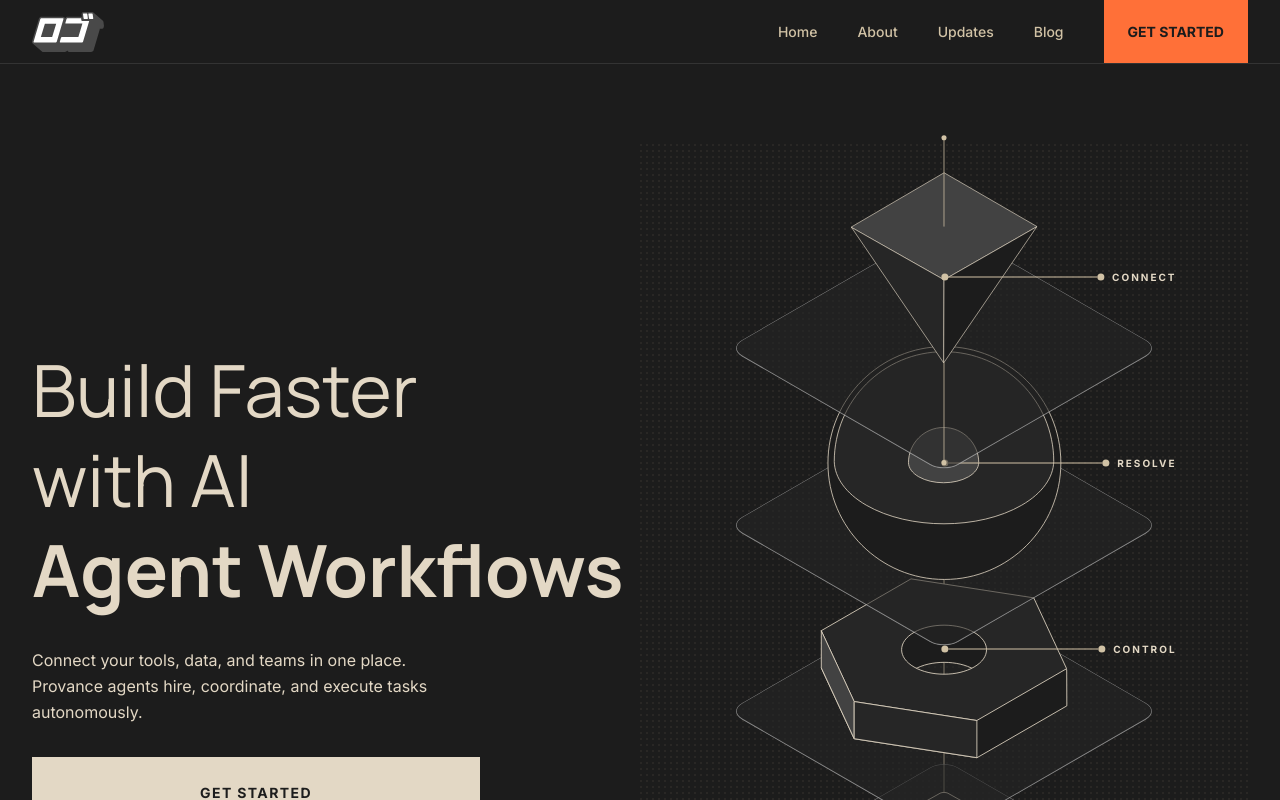
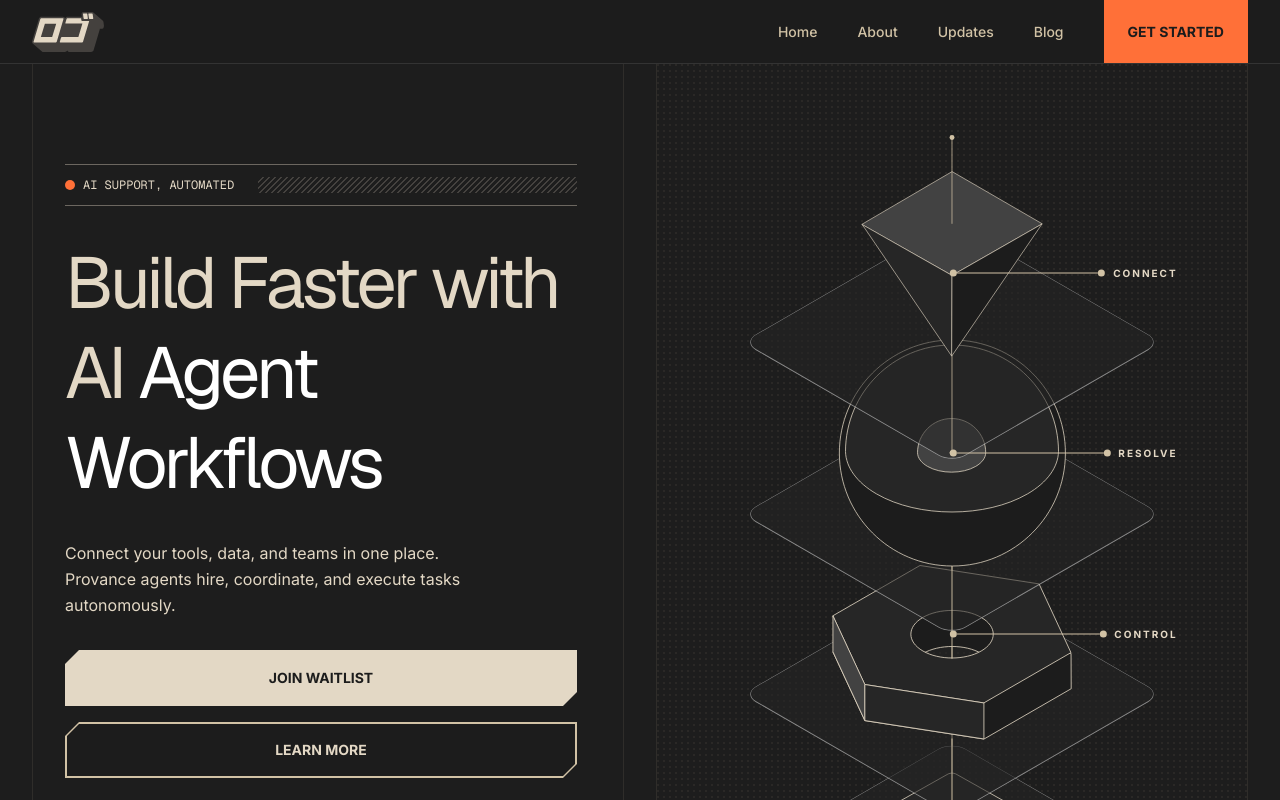
Before and after one commit to Chucks1093/provance, a Next.js app: page / in a window 1280 px wide. Shown: the top 800 px of the page. Built offline with nearby package versions, Linux system fonts and the light colour scheme.

Commit message:
Refactor font styles and update Hero component layout for improved design

```diff
--- a/app/globals.css
+++ b/app/globals.css
@@ -9,8 +9,8 @@
    --color-foreground: var(--foreground);
    --font-sans: var(--font-inter);
    --font-mono: var(--font-geist-mono);
-   --font-heading: var(--font-manrope);
-   --font-manrope: var(--font-manrope);
+   --font-heading: var(--font-geist);
+   --font-geist: var(--font-geist);
    --font-inter: var(--font-inter);
    --color-sidebar-ring: var(--sidebar-ring);
    --color-sidebar-border: var(--sidebar-border);
--- a/app/layout.tsx
+++ b/app/layout.tsx
@@ -1,5 +1,5 @@
 import type { Metadata } from "next";
-import { Inter, Manrope, Geist_Mono } from "next/font/google";
+import { Inter, Geist, Geist_Mono } from "next/font/google";
 import "./globals.css";
 
 const inter = Inter({
@@ -7,8 +7,8 @@ const inter = Inter({
    subsets: ["latin"],
 });
 
-const manrope = Manrope({
-   variable: "--font-manrope",
+const geist = Geist({
+   variable: "--font-geist",
    subsets: ["latin"],
 });
 
@@ -70,7 +70,7 @@ export default function RootLayout({
    return (
       <html
          lang="en"
-         className={`${inter.variable} ${manrope.variable} ${geistMono.variable} h-full antialiased`}
+         className={`${inter.variable} ${geist.variable} ${geistMono.variable} h-full antialiased`}
       >
          <body className="min-h-full flex flex-col bg-black relative overflow-x-hidden">
             {children}
--- a/app/page.tsx
+++ b/app/page.tsx
@@ -3,7 +3,7 @@ import Hero from "@/components/landing-page/Hero";
 
 export default function LandingPage() {
    return (
-      <main className="bg-ink-dark">
+      <main className="bg-ink">
          <Header />
          <Hero />
       </main>
--- a/components/landing-page/Header.tsx
+++ b/components/landing-page/Header.tsx
@@ -10,7 +10,7 @@ const navLinks = [
 export default function Header() {
    return (
       <header className="sticky top-0 z-50 flex items-center justify-between px-8 h-[8vh] bg-ink-dark border-b border-white/10">
-         <ProvanceLogo className="text-white" />
+         <ProvanceLogo className="text-sand" />
 
          <nav className="flex items-center gap-10 h-full">
             {navLinks.map((link) => (
--- a/components/landing-page/Hero.tsx
+++ b/components/landing-page/Hero.tsx
@@ -2,15 +2,31 @@ import HeroGraphic from "@/components/landing-page/HeroGraphic";
 
 export default function Hero() {
    return (
-      <section className="flex min-h-screen bg-ink-dark px-8 py-20">
+      <section className="grid grid-cols-2 gap-8 min-h-screen bg-ink px-8 ">
          {/* Left */}
-         <div className="flex flex-col justify-center gap-8 flex-1 max-w-2xl">
-            <h1 className="font-manrope text-7xl leading-tight text-sand">
-               Build Faster
-               <br />
-               with AI
-               <br />
-               <span className="font-bold">Agent Workflows</span>
+         <div className="flex flex-col gap-8 w-full max-w-2xl pt-25 border-x border-sand-faint px-8 pr-">
+            {/* Badge */}
+            <div className="flex items-center justify-between w-full max-w-lg  border-t border-b  py-3 border-sand/40 ">
+               <div className="flex items-center gap-2  pr-6 flex-shrink-0">
+                  <div className="w-2.5 h-2.5 rounded-full bg-orange flex-shrink-0" />
+                  <p className="text-sand text-xs font-mono uppercase">
+                     AI Support, automated
+                  </p>
+               </div>
+               <div
+                  className="w-full h-full"
+                  style={{
+                     backgroundImage:
+                        "repeating-linear-gradient(-45deg, var(--sand) 0, var(--sand) 1px, transparent 0, transparent 50%)",
+                     backgroundSize: "6px 6px",
+                     opacity: 0.2,
+                  }}
+               />
+            </div>
+
+            <h1 className="font-geist text-7xl leading-tight text-sand tracking-tighter font-normal">
+               Build Faster with AI
+               <span className="text-white"> Agent Workflows</span>
             </h1>
 
             <p className="text-base text-sand leading-relaxed max-w-md">
@@ -19,20 +35,42 @@ export default function Hero() {
                Provance agents hire, coordinate, and execute tasks autonomously.
             </p>
 
+            <div className="grid items-center gap-4 w-full max-w-lg">
                <a
-               href="#get-started"
-               className="flex items-center justify-center w-full max-w-md h-[72px] bg-sand text-ink font-bold text-sm tracking-widest hover:bg-sand-light transition-colors"
+                  href="#waitlist"
+                  className="flex items-center justify-center flex-1 h-[56px] bg-sand text-ink-dark font-bold text-sm hover:bg-sand-light transition-colors"
                   style={{
                      clipPath:
-                     "polygon(0 0, 100% 0, 100% calc(100% - 14px), calc(100% - 14px) 100%, 0 100%)",
+                        "polygon(14px 0, 100% 0, 100% calc(100% - 14px), calc(100% - 14px) 100%, 0 100%, 0 14px)",
                   }}
                >
-               GET STARTED
+                  JOIN WAITLIST
                </a>
+               <div
+                  className="flex-1 h-[56px] p-[2px]"
+                  style={{
+                     clipPath:
+                        "polygon(14px 0, 100% 0, 100% calc(100% - 14px), calc(100% - 14px) 100%, 0 100%, 0 14px)",
+                     background: "var(--sand-mid)",
+                  }}
+               >
+                  <a
+                     href="#learn-more"
+                     className="flex items-center justify-center w-full h-full text-sand font-bold text-sm hover:bg-sand-mid/10 transition-colors"
+                     style={{
+                        clipPath:
+                           "polygon(12px 0, 100% 0, 100% calc(100% - 12px), calc(100% - 12px) 100%, 0 100%, 0 12px)",
+                        background: "var(--ink-dark)",
+                     }}
+                  >
+                     LEARN MORE
+                  </a>
+               </div>
+            </div>
          </div>
 
          {/* Right */}
-         <div className="flex-1 relative flex items-center justify-center">
+         <div className="relative flex items-center justify-center py-20 border-x border-sand-faint">
             <div className="hero-dots absolute inset-0" />
             <HeroGraphic />
          </div>
--- a/components/landing-page/HeroGraphic.tsx
+++ b/components/landing-page/HeroGraphic.tsx
@@ -60,12 +60,12 @@ export default function HeroGraphic() {
    return (
       <div className="relative w-[90%] max-w-[560px] aspect-[0.617647]">
          {/* Spine — FIRST in DOM so solid 3D objects naturally occlude it */}
-         <div className="absolute left-1/2 -translate-x-px top-[4%] bottom-[6%] w-[2px] bg-sand-mid opacity-60 pointer-events-none" />
+         <div className="absolute left-1/2 -translate-x-px top-[4%] bottom-[0%] w-[2px] bg-sand-mid opacity-60 pointer-events-none" />
 
          {/* ── BACK → FRONT render order ── */}
 
          {/* Bottom glow dot (94%) */}
-         <div className="absolute left-1/2 -translate-x-1/2 -translate-y-1/2 top-[94%] flex items-center justify-center">
+         <div className="absolute left-1/2 -translate-x-1/2 -translate-y-1/2 top-[100%] flex items-center justify-center">
             <div className="w-[7px] h-[7px] rounded-full bg-sand-mid" />
          </div>
 
@@ -141,7 +141,7 @@ export default function HeroGraphic() {
          </div>
 
          {/* ANALYZE label (77%) */}
-         <div className="absolute -translate-x-1/2 -translate-y-1/2 top-[77%] left-[71%] w-[43%]">
+         <div className="absolute -translate-x-1/2 -translate-y-1/2 top-[77%] left-[71%] w-[43%] z-10">
             <Label text="ANALYZE" />
          </div>
 
@@ -197,6 +197,16 @@ export default function HeroGraphic() {
                   strokeDashoffset="0"
                   transform="translate(39.5 149)"
                />
+               {/* Line from nut bottom down to center of stepped box top face */}
+               <line
+                  x1="146"
+                  y1="215"
+                  x2="146"
+                  y2="300"
+                  stroke="var(--sand-mid)"
+                  strokeWidth="1.5"
+                  strokeOpacity="0.8"
+               />
             </svg>
          </div>
 
@@ -251,11 +261,21 @@ export default function HeroGraphic() {
                   strokeDashoffset="0"
                   transform="translate(104 104.5)"
                />
+               {/* Line from sphere bottom down to nut center */}
+               <line
+                  x1="149"
+                  y1="297"
+                  x2="149"
+                  y2="418"
+                  stroke="var(--sand-mid)"
+                  strokeWidth="1.5"
+                  strokeOpacity="0.8"
+               />
             </svg>
          </div>
 
          {/* RESOLVE label (36%) */}
-         <div className="absolute -translate-x-1/2 -translate-y-1/2 top-[36%] left-[71%] w-[43%]">
+         <div className="absolute -translate-x-1/2 -translate-y-1/2 top-[36%] left-[71%] w-[43%] z-10">
             <Label text="RESOLVE" />
          </div>
 
@@ -299,10 +319,26 @@ export default function HeroGraphic() {
                   transform="translate(145.5 84.698)"
                />
                {/* Line up from apex */}
-               <line x1="146" y1="84.5" x2="146" y2="-55" stroke="var(--sand-mid)" strokeWidth="1.5" strokeOpacity="0.8" />
+               <line
+                  x1="146"
+                  y1="84.5"
+                  x2="146"
+                  y2="-55"
+                  stroke="var(--sand-mid)"
+                  strokeWidth="1.5"
+                  strokeOpacity="0.8"
+               />
                <circle cx="146" cy="-55" r="4" fill="var(--sand-mid)" />
                {/* Line down from pyramid tip to sphere surface */}
-               <line x1="146" y1="298.5" x2="146" y2="455" stroke="var(--sand-mid)" strokeWidth="1.5" strokeOpacity="0.8" />
+               <line
+                  x1="146"
+                  y1="298.5"
+                  x2="146"
+                  y2="455"
+                  stroke="var(--sand-mid)"
+                  strokeWidth="1.5"
+                  strokeOpacity="0.8"
+               />
                <circle cx="146" cy="455" r="4" fill="var(--sand-mid)" />
             </svg>
          </div>
@@ -311,7 +347,6 @@ export default function HeroGraphic() {
          <div className="absolute -translate-x-1/2 -translate-y-1/2 top-[15%] left-[71%] w-[43%]">
             <Label text="CONNECT" />
          </div>
-
       </div>
    );
 }
```
Lines whose indentation alone changed are shown as unchanged.
